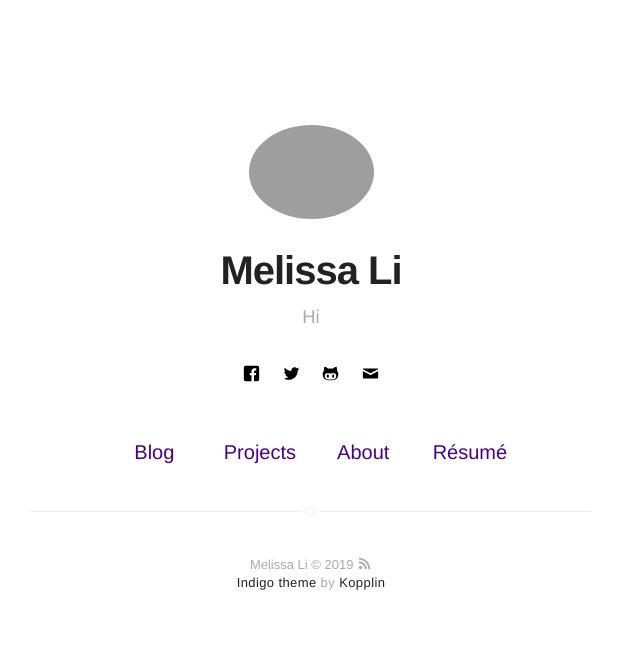
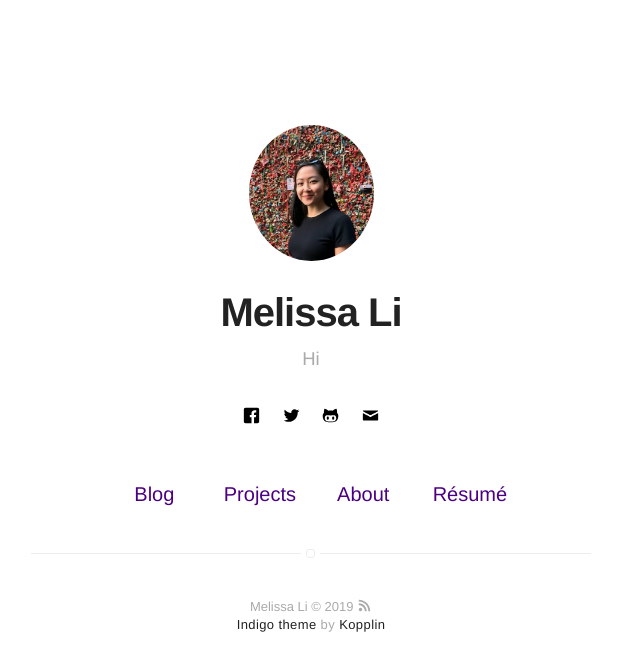
Before and after one commit to im-mel/im-mel.github.io, a Jekyll site: the page built from index.html, in a window 1280 px wide. Shown: the top 671 px of the page, without its empty margins (329-969 px from the left). Built offline with Jekyll 4.4.1, drawn with Linux system fonts in a browser that asks for light colours.

Commit message:
Update _config.yml

```diff
--- a/_config.yml
+++ b/_config.yml
@@ -8,7 +8,7 @@ description: A blog about technology and stuff related
 # if it's an external image, update below for true
 # better with square images
 external-image: false
-picture: assets/images/IMG_1443.jpg
+picture: assets/images/dp.png
 
 # If you want to include your resume, set to true
 # and specify source (external or local).
```
